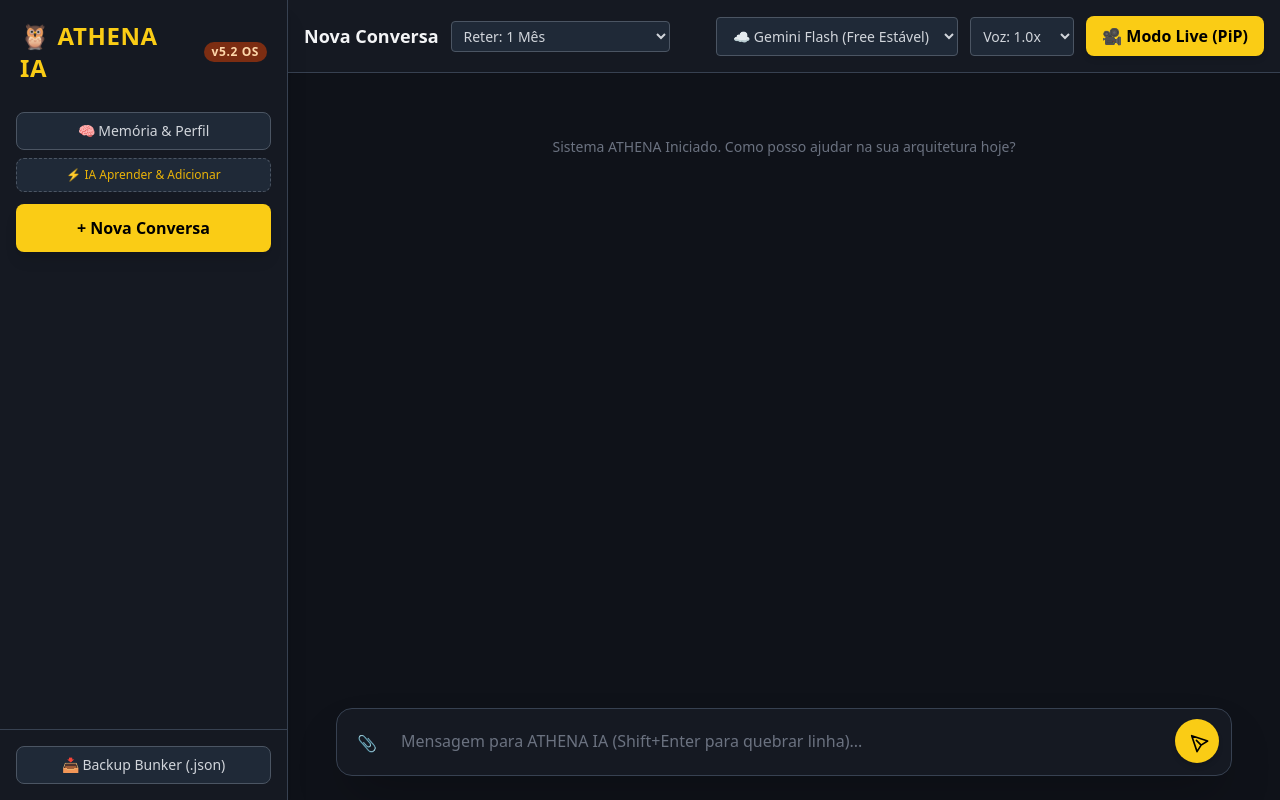
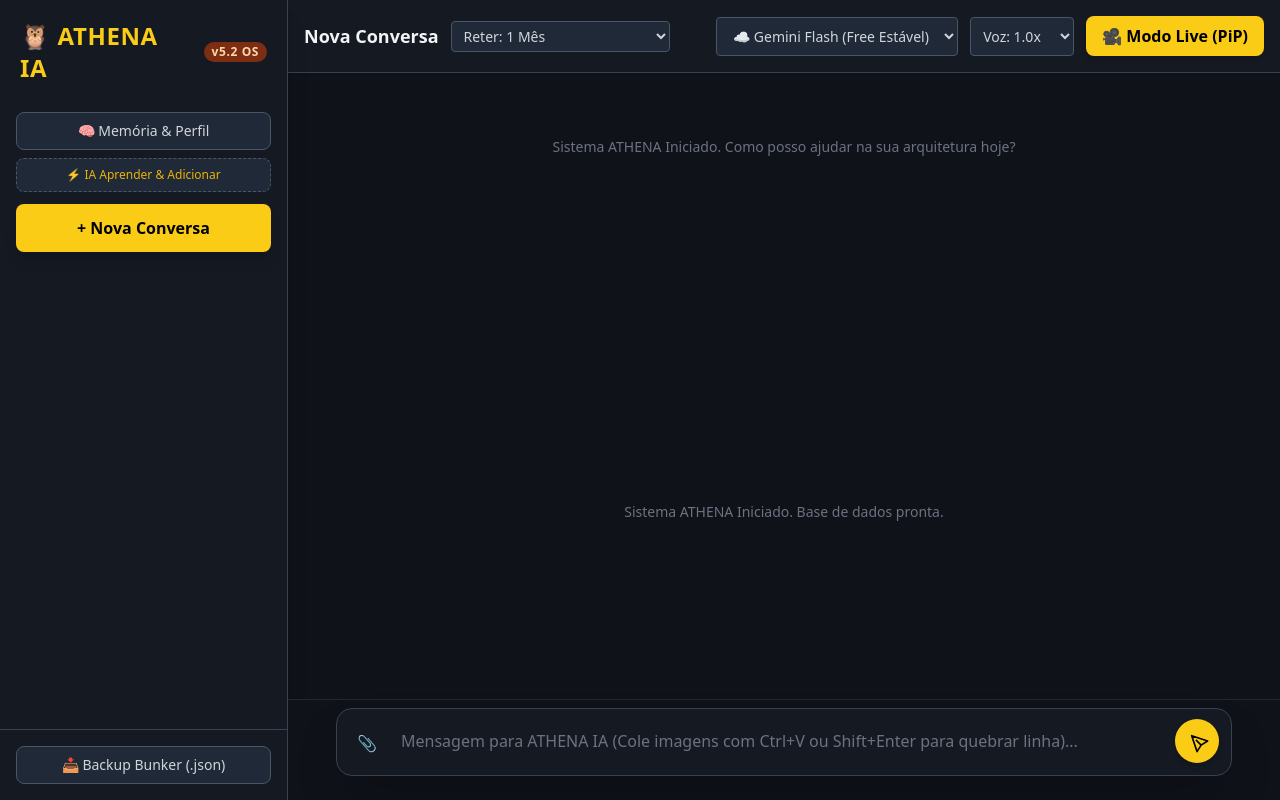
Before and after one commit to felipeoliveiraIA/Athena-IA, a Flask app: page / in a window 1280 px wide. Run offline with Flask 3, Linux system fonts and the light colour scheme; some libraries are stand-ins or nearby versions.

Commit message:
Update index.html

```diff
--- a/templates/index.html
+++ b/templates/index.html
@@ -93,12 +93,19 @@
             </div>
         </div>
 
-        <!-- Área de Input (WhatsApp Style) -->
-        <div class="absolute bottom-0 w-full bg-gradient-to-t from-[#0f1219] to-transparent pt-10 pb-6 px-6">
+       <!-- Container das Mensagens -->
+        <div id="chat-box" class="flex-1 overflow-y-auto p-6 flex flex-col gap-6 scroll-smooth">
+            <div class="text-center text-gray-500 text-sm mt-10">
+                Sistema ATHENA Iniciado. Base de dados pronta.
+            </div>
+        </div>
+
+        <!-- Área de Input (WhatsApp Style - Corrigido para não sobrepor) -->
+        <div class="w-full bg-[#0f1219] pt-2 pb-6 px-6 shrink-0 z-20 border-t border-gray-800">
             <div class="max-w-4xl mx-auto relative flex items-end bg-[#151922] border border-gray-700 rounded-2xl shadow-2xl p-2">
                 <input type="file" id="file-attachment" class="hidden" accept=".txt,.md,image/png,image/jpeg" onchange="processAttachment(event)">
                 <button onclick="document.getElementById('file-attachment').click()" class="p-3 text-gray-400 hover:text-[#FACC15] transition shrink-0 cursor-pointer" title="Anexar Arquivo">📎</button>
-                <textarea id="user-input" class="flex-1 bg-transparent text-gray-100 p-3 resize-none outline-none max-h-48 min-h-[50px] placeholder-gray-500" placeholder="Mensagem para ATHENA IA (Shift+Enter para quebrar linha)..." rows="1"></textarea>
+                <textarea id="user-input" class="flex-1 bg-transparent text-gray-100 p-3 resize-none outline-none max-h-48 min-h-[50px] placeholder-gray-500" placeholder="Mensagem para ATHENA IA (Cole imagens com Ctrl+V ou Shift+Enter para quebrar linha)..." rows="1"></textarea>
                 <button id="btn-enviar" onclick="handleSend()" class="bg-[#FACC15] text-black p-3 mb-1 mr-1 rounded-full hover:bg-[#EAB308] transition shrink-0 shadow-md">
                     <svg class="w-5 h-5 transform -rotate-45" fill="none" stroke="currentColor" viewBox="0 0 24 24"><path stroke-linecap="round" stroke-linejoin="round" stroke-width="2" d="M12 19l9 2-9-18-9 18 9-2zm0 0v-8"></path></svg>
                 </button>
@@ -142,6 +149,47 @@
                 handleSend();
             }
         });
+
+        // --- SUPORTE PARA COLAR IMAGENS (CTRL+V) ---
+        userInput.addEventListener('paste', function(e) {
+            const items = (e.clipboardData || e.originalEvent.clipboardData).items;
+            for (let index in items) {
+                const item = items[index];
+                if (item.kind === 'file' && item.type.startsWith('image/')) {
+                    const file = item.getAsFile();
+                    processFileLogic(file);
+                }
+            }
+        });
+
+        // --- PROCESSAMENTO DE ANEXOS (Clip e Ctrl+V unificados) ---
+        function processAttachment(event) {
+            const file = event.target.files[0];
+            if (!file) return;
+            processFileLogic(file);
+        }
+
+        function processFileLogic(file) {
+            const reader = new FileReader();
+            reader.onload = function(e) {
+                const content = e.target.result;
+                if (file.type.startsWith('text/')) {
+                    userInput.value += `\n[Conteúdo do arquivo ${file.name}]:\n${content}\n`;
+                } else if (file.type.startsWith('image/')) {
+                    // Prepara a interface para exibir que a imagem foi anexada
+                    userInput.value += `\n[Imagem Anexada: ${file.name}]\n`;
+                    alert("Imagem anexada com sucesso no frontend! (Lembre-se: Para a IA ler a imagem, o modelo multivisão precisa estar ativo e o backend configurado para base64).");
+                }
+                userInput.style.height = 'auto';
+                userInput.style.height = (userInput.scrollHeight) + 'px';
+            };
+
+            if (file.type.startsWith('text/')) {
+                reader.readAsText(file);
+            } else {
+                reader.readAsDataURL(file);
+            }
+        }
 
         // --- 2. LÓGICA DE ENVIO BLINDADA E RESPOSTA ---
         async function handleSend(textOverride = null) {
```
